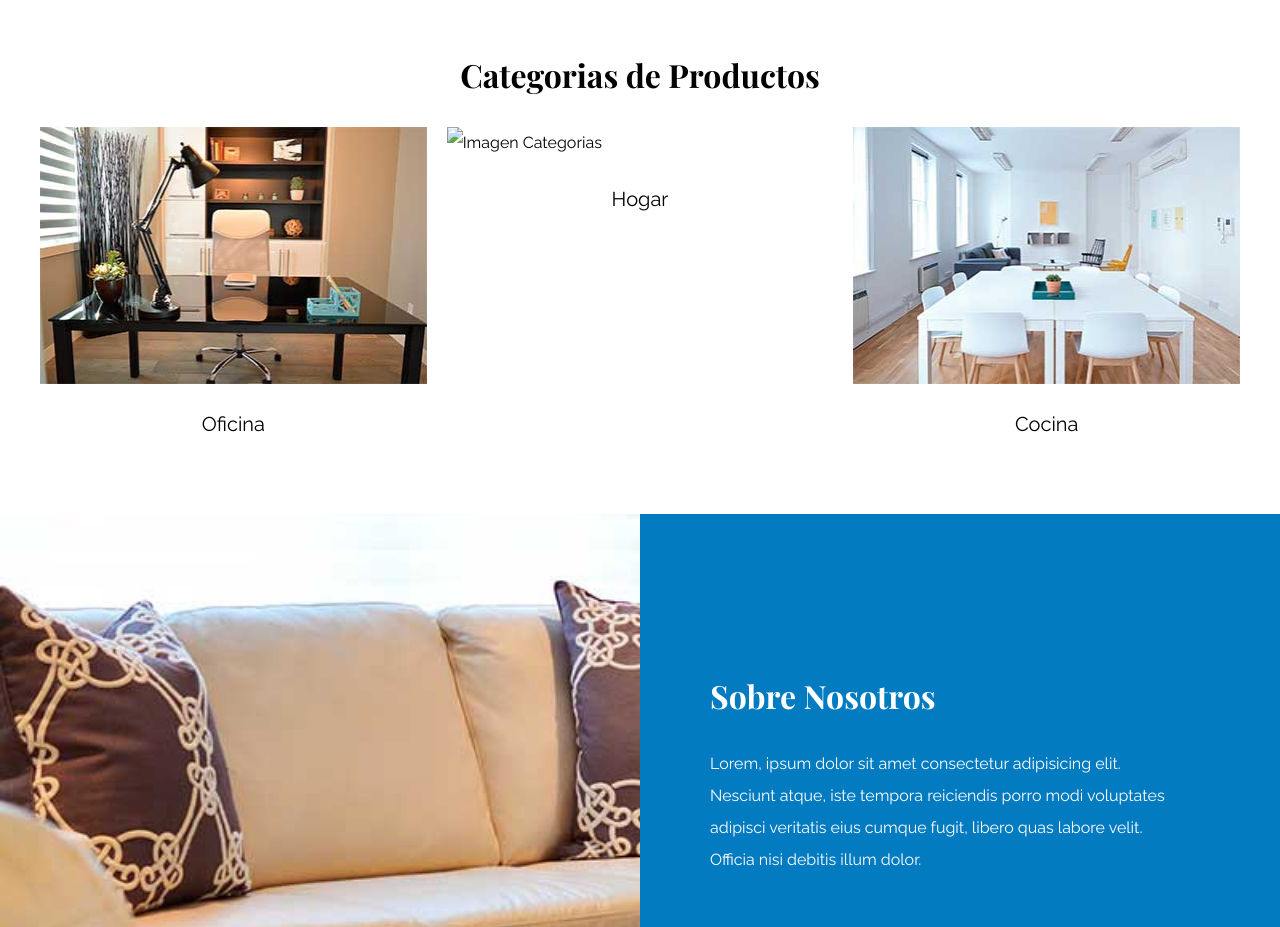
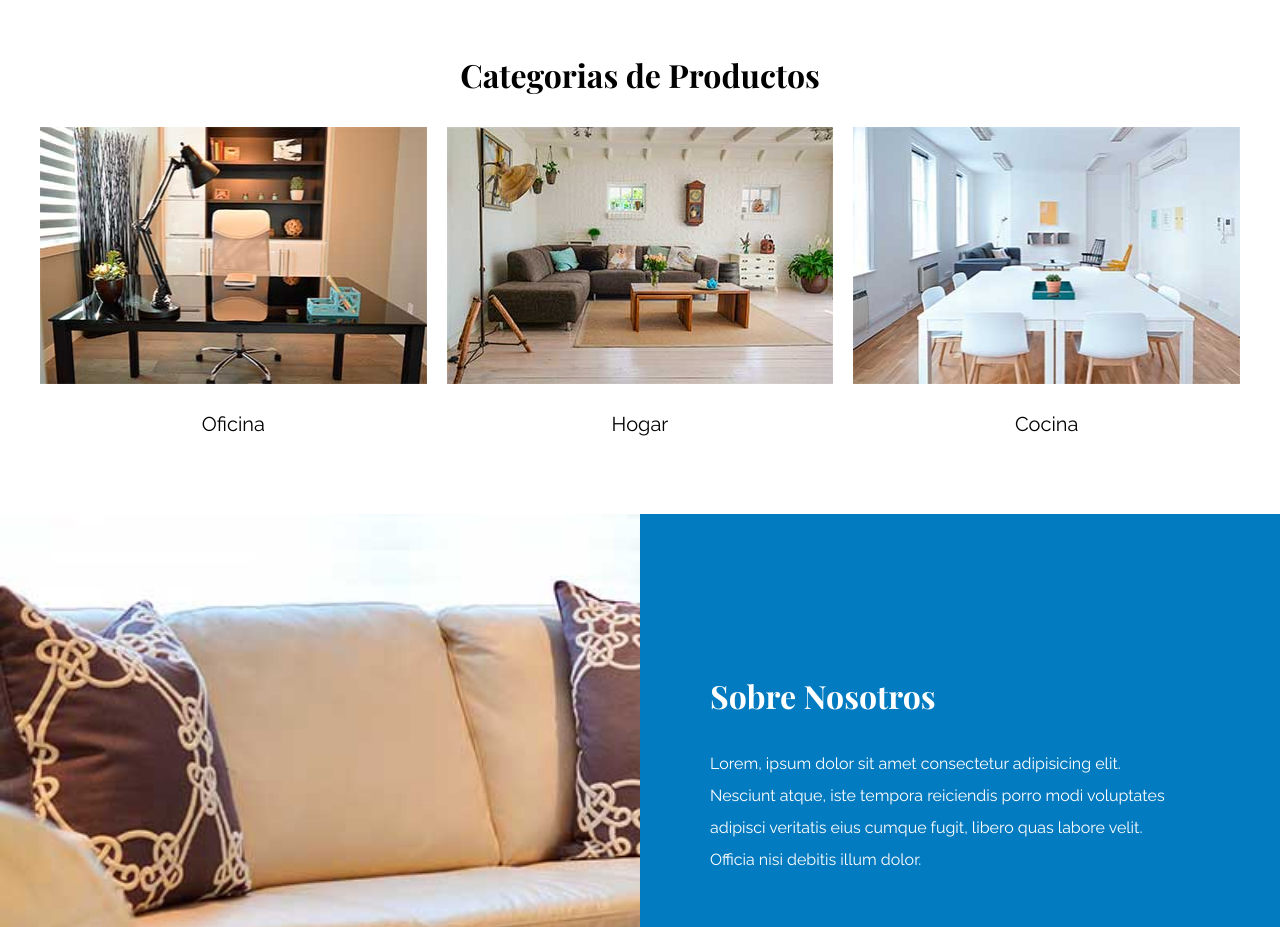
Before and after one commit to jcvillanq/ecommerce-jcvillan, a plain HTML site: page index.html in a window 1280 px wide. Shown: the part 780-1707 px from the top of the page. Drawn offline with nearby package versions, Linux system fonts and the light colour scheme.

Commit message:
13/09/2021

```diff
--- a/index.html
+++ b/index.html
@@ -39,7 +39,7 @@
           <a href="#">Oficina</a>
         </div>
         <div class="categoria">
-          <img src="img/cat egoria2.jpg" alt="Imagen Categorias" />
+          <img src="img/categoria2.jpg" alt="Imagen Categorias" />
           <a href="#">Hogar</a>
         </div>
         <div class="categoria">
```
